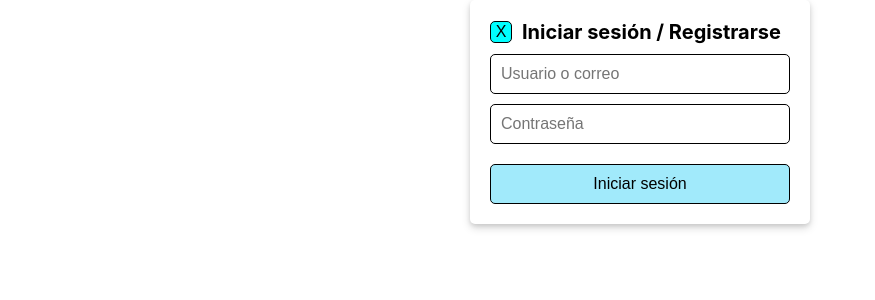
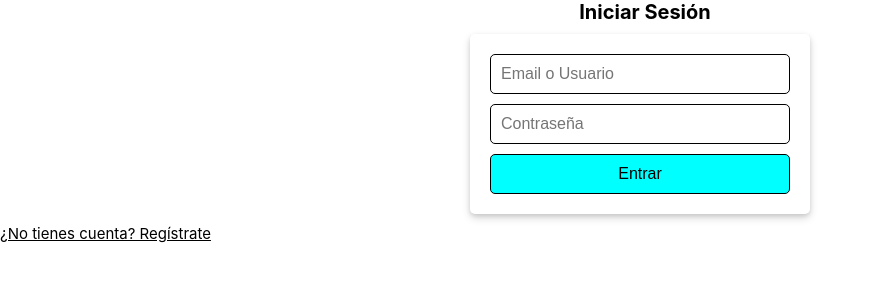
Before and after one commit to GuilleR-lab/ISO2_NONEIM, a React (Create React App) app in the folder frontend/: page /auth in a window 1280 px wide. Shown: the top 300 px of the page, without its empty margins (0-875 px from the left). Built offline with nearby package versions, Linux system fonts and the light colour scheme.

Commit message:
Solucionado el problema de la gestion de sesion desde el frontend e integracion con la gestion de coockies del backend (closes #50)

```diff
--- a/frontend/src/App.css
+++ b/frontend/src/App.css
@@ -75,7 +75,7 @@ input[type=text]:focus, input[type=email]:focus, input[type=password]:focus {
 button {
   padding: 10px;
   font-size: 16px;
-  background-color: black;
+  background-color: aqua;
   border: 1px solid black;
   border-radius: 5px;
   cursor: pointer;
@@ -100,6 +100,34 @@ button {
   width: 16px;
   height: 16px;
   background-color: aqua;
+}
+
+.user-menu {
+  position: absolute;
+  top: 70px;
+  right: 0;
+  background: white;
+  border: 1px solid #ccc;
+  padding: 10px;
+  width: 140px;
+  box-shadow: 0 2px 5px rgba(0,0,0,0.2);
+  border-radius: 5px;
+  z-index: 100;
+}
+
+.logout-btn {
+  width: 100%;
+  padding: 8px;
+  font-size: 14px;
+  cursor: pointer;
+  background: rgb(84, 137, 190);
+  color: white;
+  border-radius: 5px;
+  border: none;
+}
+
+.logout-btn:hover {
+  background: #333;
 }
 
 /*Only for test*/
--- a/frontend/src/components/Auth.jsx
+++ b/frontend/src/components/Auth.jsx
@@ -1,6 +1,6 @@
 import React from "react";
 import "../App.css";
-import { useNavigate } from 'react-router-dom';
+/*import { useNavigate } from 'react-router-dom';
 
 function sleep(ms) {
   return new Promise(resolve => setTimeout(resolve, ms))
@@ -32,6 +32,7 @@ const Auth = () => {
       const response = await fetch("http://localhost:8090/api/auth/register", {
         method: "POST",
         headers: { "Content-Type": "application/json" },
+        credentials: 'include',
         body: JSON.stringify({ username, surname, address, email, password }),
       });
 
@@ -54,7 +55,7 @@ const Auth = () => {
     }
   };
 
-  // --- LOGIN ---
+
 
 // --- LOGIN ---
 const handleSubmitLogin = async (e) => {
@@ -72,11 +73,12 @@ const handleSubmitLogin = async (e) => {
     const response = await fetch("http://localhost:8090/api/auth/login", {
       method: "POST",
       headers: { "Content-Type": "application/json" },
+      credentials: 'include',
       body: JSON.stringify(body),
     });
 
     const data = await response.json();
-    console.log("🟢 Respuesta login:", data); // ← AHORA SÍ
+    console.log("Respuesta login:", data);
 
     setMessage(data.message);
 
@@ -89,7 +91,7 @@ const handleSubmitLogin = async (e) => {
     }
     else {
 
-      // ✅ Guardar sesión si existe usuario en la respuesta
+      //  Guardar sesión si existe usuario en la respuesta
       if (data.usuario) {
         localStorage.setItem("usuario", JSON.stringify(data.usuario));
       } else {
@@ -100,7 +102,7 @@ const handleSubmitLogin = async (e) => {
       messageAuth.style.color = "green";
       await sleep(800);
 
-      // ✅ Volver a HomePage
+      // Volver a HomePage
       navigate('/');
     }
 
@@ -180,4 +182,160 @@ const handleSubmitLogin = async (e) => {
   );
 };
 
-export default Auth;
+export default Auth;*/
+import { useState } from "react";
+import { useNavigate } from "react-router-dom";
+
+export default function Auth() {
+  const navigate = useNavigate();
+  const [isLogin, setIsLogin] = useState(true);
+
+  const [username, setUsername] = useState("");
+  const [surname, setSurname] = useState("");
+  const [address, setAddress] = useState("");
+  const [email, setEmail] = useState("");
+  const [password, setPassword] = useState("");
+
+  const sleep = (ms) => new Promise((res) => setTimeout(res, ms));
+
+  const handleLogin = async (e) => {
+    e.preventDefault();
+
+    const body = {
+      email: email.includes("@") ? email : null,
+      username: !email.includes("@") ? email : null,
+      password,
+    };
+
+    try {
+      const res = await fetch("http://localhost:8090/api/auth/login", {
+        method: "POST",
+        headers: { "Content-Type": "application/json" },
+        credentials: "include",
+        body: JSON.stringify(body),
+      });
+
+      const data = await res.json();
+      const msg = document.getElementById("auth-message");
+      msg.textContent = data.message;
+
+      if (data.message === "Inicio de sesion correcto") {
+        msg.style.color = "green";
+        await sleep(800);
+        navigate("/");
+      } else msg.style.color = "red";
+    } catch (err) {
+      console.error("Error en login", err);
+    }
+  };
+
+  const handleRegister = async (e) => {
+    e.preventDefault();
+
+    try {
+      const res = await fetch("http://localhost:8090/api/auth/register", {
+        method: "POST",
+        headers: { "Content-Type": "application/json" },
+        credentials: "include",
+        body: JSON.stringify({ username, surname, address, email, password }),
+      });
+
+      const data = await res.json();
+      const msg = document.getElementById("auth-message");
+      msg.textContent = data.message;
+
+      if (data.message === "Usuario registrado correctamente") {
+        msg.style.color = "green";
+        await sleep(800);
+        setIsLogin(true);
+      } else msg.style.color = "red";
+    } catch (err) {
+      console.error("Error en registro", err);
+    }
+  };
+
+  return (
+    <div className="auth-container">
+
+      <h2>{isLogin ? "Iniciar Sesión" : "Registrarse"}</h2>
+
+      <div className="form-container">
+        <form onSubmit={isLogin ? handleLogin : handleRegister}>
+
+          {!isLogin && (
+            <>
+              <input
+                type="text"
+                placeholder="Nombre de usuario"
+                value={username}
+                onChange={(e) => setUsername(e.target.value)}
+                required
+              />
+
+              <input
+                type="text"
+                placeholder="Apellidos"
+                value={surname}
+                onChange={(e) => setSurname(e.target.value)}
+                required
+              />
+
+              <input
+                type="text"
+                placeholder="Dirección"
+                value={address}
+                onChange={(e) => setAddress(e.target.value)}
+                required
+              />
+
+              <input
+                type="email"
+                placeholder="Email"
+                value={email}
+                onChange={(e) => setEmail(e.target.value)}
+                required
+              />
+            </>
+          )}
+
+          {isLogin && (
+            <input
+              type="text"
+              placeholder="Email o Usuario"
+              value={email}
+              onChange={(e) => setEmail(e.target.value)}
+              required
+            />
+          )}
+
+          <input
+            type="password"
+            placeholder="Contraseña"
+            value={password}
+            onChange={(e) => setPassword(e.target.value)}
+            required
+          />
+
+          <button type="submit">
+            {isLogin ? "Entrar" : "Crear Cuenta"}
+          </button>
+        </form>
+      </div>
+
+      <p id="auth-message" className="login-message"></p>
+
+      <p
+        onClick={() => {
+          setIsLogin(!isLogin);
+          setEmail("");
+          setPassword("");
+        }}
+        style={{ cursor: "pointer", textDecoration: "underline" }}
+      >
+        {isLogin
+          ? "¿No tienes cuenta? Regístrate"
+          : "¿Ya tienes cuenta? Inicia sesión"}
+      </p>
+    </div>
+  );
+}
--- a/frontend/src/components/HomePage.jsx
+++ b/frontend/src/components/HomePage.jsx
@@ -1,35 +1,69 @@
+import { useEffect, useState } from "react";
 import "../App.css";
-import { FaUserCircle } from "react-icons/fa"; // Icono de usuario
+import { FaUserCircle } from "react-icons/fa";
 
 const HomePage = () => {
-    let usuario = null;
+  const [usuario, setUsuario] = useState(null);
+  const [loading, setLoading] = useState(true);
+  const [menuOpen, setMenuOpen] = useState(false);
 
-    try {
-        const usuarioData = localStorage.getItem("usuario");
-        usuario = usuarioData ? JSON.parse(usuarioData) : null;
-    } catch (e) {
-        console.error("⚠ Error parseando usuario en localStorage:", e);
-        localStorage.removeItem("usuario");
+  // Consultar sesión mediante cookie
+  useEffect(() => {
+    fetch("http://localhost:8090/api/auth/me", {
+      method: "GET",
+      credentials: "include"
+    })
+      .then(res => res.status === 401 ? null : res.json())
+      .then(data => {
+        if (data && data.usuario) {
+          setUsuario(data.usuario);
         }
+      })
+      .finally(() => setLoading(false));
+  }, []);
+
+  const handleLogout = async () => {
+    await fetch("http://localhost:8090/api/auth/logout", {
+      method: "POST",
+      credentials: "include"
+    });
+
+    window.location.reload(); // refrescar estado
+  };
+
+  if (loading) return <p>Cargando...</p>;
 
   return (
     <div className="home-container">
 
-            {/* Icono de usuario */}
+      {/* ICONO DEL USUARIO */}
       <div
         className="login-icon"
-                onClick={() => (window.location.href = usuario ? "/perfil" : "/auth")}
-                style={{ position: "absolute", top: 20, right: 20, cursor: "pointer", textAlign: "center" }}
+        onClick={() => setMenuOpen(!menuOpen)}
       >
         <FaUserCircle size={50} color="#007bff" />
         <p style={{ fontSize: "14px" }}>
           {usuario ? usuario.username : "Iniciar sesión"}
         </p>
+
+        {/* MENÚ DESPLEGABLE */}
+        {menuOpen && (
+          <div className="user-menu">
+            {usuario ? (
+              <button onClick={handleLogout} className="logout-btn">
+                Cerrar sesión
+              </button>
+            ) : (
+              <button onClick={() => window.location.href = "/auth"} className="logout-btn">
+                Iniciar sesión
+              </button>
+            )}
+          </div>
+        )}
       </div>
 
       <h1>🏠 Bienvenido a NONEIM</h1>
       <p>Tu portal de alquileres y viviendas.</p>
-
     </div>
   );
 };
```
Lines whose indentation alone changed are shown as unchanged.
